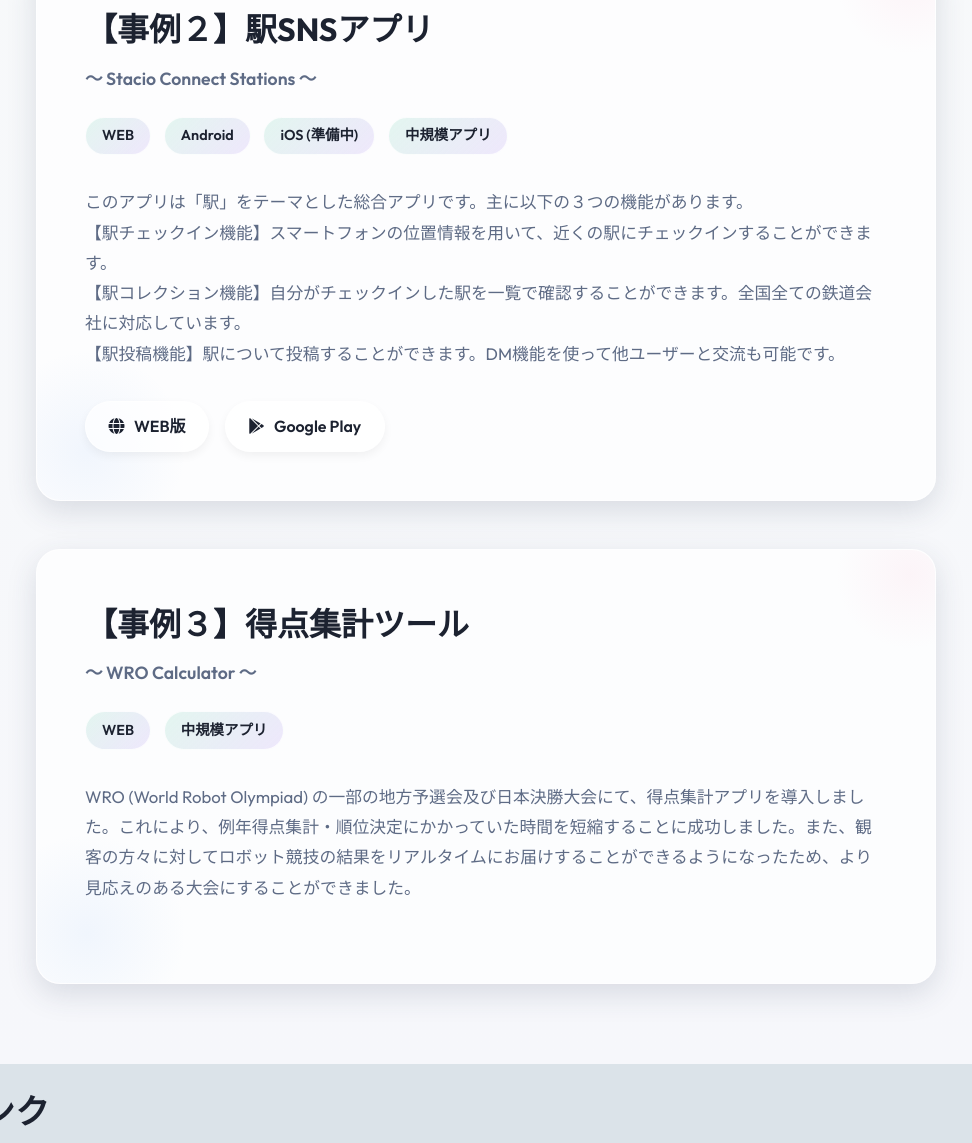
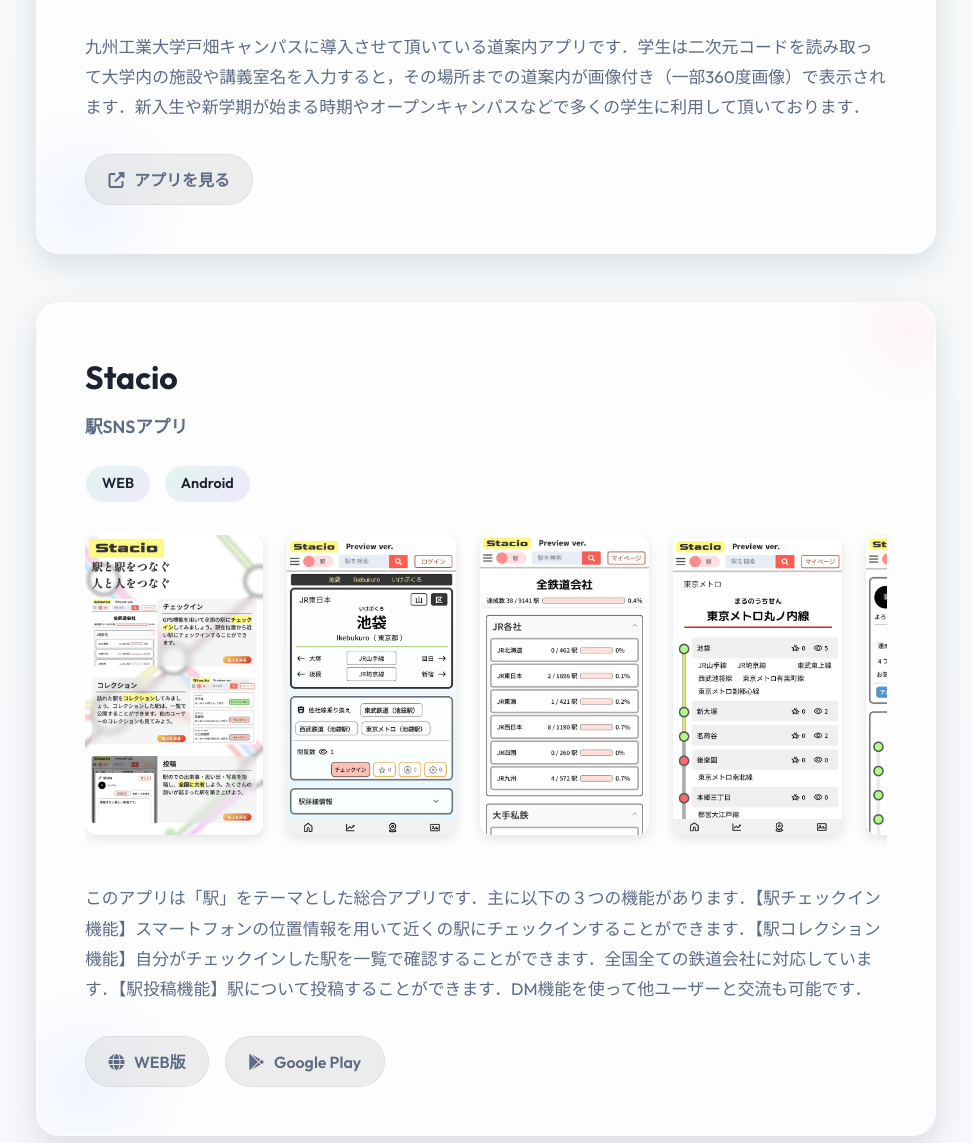
Before and after one commit to f3k-dev/f3k-dev.github.io, a plain HTML site: page portfolio.html in a window 1280 px wide. Shown: the part 865-2008 px from the top of the page, without its empty margins (154-1126 px from the left). Drawn offline with Linux system fonts and the light colour scheme.

Commit message:
add: portfolio img

```diff
--- a/portfolio.html
+++ b/portfolio.html
@@ -39,76 +39,99 @@
     <section class="section section--portfolio-page">
         <div class="container">
             <div class="portfolio-header animated-item" data-animation="fade-in-up" data-delay="0.1s">
-                <h1 class="section__title" data-ja="開発事例" data-en="Products & Works">開発事例</h1>
-                <p class="lead" data-ja="Stacio等で開発したサービス・アプリの一例をご紹介します。"
-                    data-en="Here are some examples of services and applications developed at Stacio and others."></p>
+                <h1 class="section__title" data-ja="Portfolio" data-en="Portfolio"></h1>
+                <p class="lead" data-ja="開発したサービス・アプリの一例をご紹介します."
+                    data-en="Here are some examples of services and applications I have developed."></p>
             </div>
 
             <div class="project-list">
-                <!-- Project 1 -->
+
+
+                <!-- Project 1 -------------------------------------------------------->
                 <article class="project-card glass animated-item" data-animation="fade-in-up" data-delay="0.2s">
                     <div class="project-card__content">
-                        <h2 class="project-title" data-ja="【事例１】大学構内道案内アプリ" data-en="[Case 1] Campus Navigator"></h2>
-                        <p class="project-subtitle">〜 Campus Navigator 〜</p>
+                        <h2 class="project-title" data-ja="Kyutech Campus Navigator" data-en="Kyutech Campus Navigator">
+                        </h2>
+                        <p class="project-subtitle" data-ja="大学構内道案内サービス" data-en="Campus Navigation Service"></p>
                         <div class="project-tags">
                             <span class="tag">WEB</span>
-                            <span class="tag">小規模アプリ</span>
+                        </div>
+                        <div class="project-images">
+                            <img src="assets/portfolio/kcn1.png" alt="Campus Navigator Screenshot 1">
+                            <img src="assets/portfolio/kcn2.png" alt="Campus Navigator Screenshot 2">
+                            <img src="assets/portfolio/kcn3.png" alt="Campus Navigator Screenshot 3">
                         </div>
                         <p class="project-desc"
-                            data-ja="このアプリは現在、九州工業大学戸畑キャンパスに導入させて頂いております。二次元コードを読み取って大学内の施設や講義室名を入力すると、その場所までの道案内が画像付きで表示されます。研究室の検索やタグ検索にも対応しています。新入生や新学期が始まる時期に多くの学生に利用して頂いております。"
-                            data-en="Currently introduced at the Tobata Campus of Kyushu Institute of Technology. By scanning a 2D code and entering the name of a facility or lecture room, directions to that location are displayed with images.">
+                            data-ja="九州工業大学戸畑キャンパスに導入させて頂いている道案内アプリです．学生は二次元コードを読み取って大学内の施設や講義室名を入力すると，その場所までの道案内が画像付き（一部360度画像）で表示されます．新入生や新学期が始まる時期やオープンキャンパスなどで多くの学生に利用して頂いております．"
+                            data-en="This is a navigation app currently introduced at the Kyutech Tobata Campus. By scanning a 2D code and entering the name of a facility or lecture room, students are guided to their destination with images (including some 360-degree views). It is widely used by many students, especially freshmen, during the start of the new semester and at open campuses.">
                         </p>
                         <div class="project-links">
                             <a href="http://fk-exp.com/kyutech-navi/guide" target="_blank" rel="noopener"
-                                class="pill-link">
+                                class="pill-link disabled">
                                 <i class="fa-solid fa-external-link-alt"></i> アプリを見る
                             </a>
                         </div>
                     </div>
                 </article>
 
-                <!-- Project 2 -->
+                <!-- Project 2 -------------------------------------------------------->
                 <article class="project-card glass animated-item" data-animation="fade-in-up" data-delay="0.3s">
                     <div class="project-card__content">
-                        <h2 class="project-title" data-ja="【事例２】駅SNSアプリ" data-en="[Case 2] Station SNS App"></h2>
-                        <p class="project-subtitle">〜 Stacio Connect Stations 〜</p>
+                        <h2 class="project-title" data-ja="Stacio" data-en="Stacio"></h2>
+                        <p class="project-subtitle" data-ja="駅SNSアプリ" data-en="Station SNS App"></p>
                         <div class="project-tags">
                             <span class="tag">WEB</span>
                             <span class="tag">Android</span>
-                            <span class="tag">iOS (準備中)</span>
-                            <span class="tag">中規模アプリ</span>
                         </div>
-                        <p class="project-desc" data-ja="このアプリは「駅」をテーマとした総合アプリです。主に以下の３つの機能があります。
-【駅チェックイン機能】スマートフォンの位置情報を用いて、近くの駅にチェックインすることができます。
-【駅コレクション機能】自分がチェックインした駅を一覧で確認することができます。全国全ての鉄道会社に対応しています。
-【駅投稿機能】駅について投稿することができます。DM機能を使って他ユーザーと交流も可能です。"
-                            data-en="A comprehensive app themed around 'Stations'. Key features include Station Check-in using location, Station Collection of all train companies nationwide, and a Station Posting feature.">
+                        <div class="project-images">
+                            <img src="assets/portfolio/stacio1.png" alt="Stacio Screenshot 1">
+                            <img src="assets/portfolio/stacio2.webp" alt="Stacio Screenshot 2">
+                            <img src="assets/portfolio/stacio3.webp" alt="Stacio Screenshot 3">
+                            <img src="assets/portfolio/stacio4.webp" alt="Stacio Screenshot 4">
+                            <img src="assets/portfolio/stacio5.webp" alt="Stacio Screenshot 5">
+                        </div>
+                        <p class="project-desc"
+                            data-ja="このアプリは「駅」をテーマとした総合アプリです．主に以下の３つの機能があります．【駅チェックイン機能】スマートフォンの位置情報を用いて近くの駅にチェックインすることができます．【駅コレクション機能】自分がチェックインした駅を一覧で確認することができます．全国全ての鉄道会社に対応しています．【駅投稿機能】駅について投稿することができます．DM機能を使って他ユーザーと交流も可能です．"
+                            data-en="This is a comprehensive app themed around 'stations'. It mainly features the following three functions: [Station Check-in] You can check in at nearby stations using your smartphone's location information. [Station Collection] You can view a list of stations you have checked in at. It supports all railway companies nationwide. [Station Post] You can post about stations and interact with other users via the direct message function.">
                         </p>
                         <div class="project-links">
-                            <a href="https://stacio.jp/home" target="_blank" rel="noopener" class="pill-link"><i
-                                    class="fa-solid fa-globe"></i> WEB版</a>
+                            <a href="https://stacio.jp/home" target="_blank" rel="noopener"
+                                class="pill-link disabled"><i class="fa-solid fa-globe"></i> WEB版</a>
                             <a href="https://play.google.com/store/apps/details?id=jp.stacio.twa" target="_blank"
-                                rel="noopener" class="pill-link"><i class="fa-brands fa-google-play"></i> Google
+                                rel="noopener" class="pill-link disabled"><i class="fa-brands fa-google-play"></i>
+                                Google
                                 Play</a>
                         </div>
                     </div>
                 </article>
 
-                <!-- Project 3 -->
+                <!-- Project 3 -------------------------------------------------------->
                 <article class="project-card glass animated-item" data-animation="fade-in-up" data-delay="0.4s">
                     <div class="project-card__content">
-                        <h2 class="project-title" data-ja="【事例３】得点集計ツール" data-en="[Case 3] Score Calculator"></h2>
-                        <p class="project-subtitle">〜 WRO Calculator 〜</p>
+                        <h2 class="project-title" data-ja="WRO Calculator" data-en="WRO Calculator"></h2>
+                        <p class="project-subtitle" data-ja="ロボット競技会得点集計システム"
+                            data-en="Robot Competition Score Calculation System"></p>
                         <div class="project-tags">
                             <span class="tag">WEB</span>
-                            <span class="tag">中規模アプリ</span>
+                        </div>
+                        <div class="project-images">
+                            <img src="assets/portfolio/wro1.png" alt="WRO Calculator Screenshot 1">
+                            <img src="assets/portfolio/wro2.png" alt="WRO Calculator Screenshot 2">
+                            <img src="assets/portfolio/wro3.png" alt="WRO Calculator Screenshot 3">
+                            <img src="assets/portfolio/wro4.png" alt="WRO Calculator Screenshot 4">
                         </div>
                         <p class="project-desc"
-                            data-ja="WRO (World Robot Olympiad) の一部の地方予選会及び日本決勝大会にて、得点集計アプリを導入しました。これにより、例年得点集計・順位決定にかかっていた時間を短縮することに成功しました。また、観客の方々に対してロボット競技の結果をリアルタイムにお届けすることができるようになったため、より見応えのある大会にすることができました。"
-                            data-en="Introduced at WRO regional qualifiers and Japan finals. Successfully reduced time for score calculation and provided real-time results to audiences.">
+                            data-ja="WRO (World Robot Olympiad) の一部の地方予選会及びJapan決勝大会にて，得点集計アプリを導入しました．これにより例年得点集計・順位決定にかかっていた時間を大幅に短縮することに成功しました．また観客の方々に対してロボット競技の結果をリアルタイムにお届けすることができるようになったため，より見応えのある大会にすることができました．"
+                            data-en="We introduced a score calculation app at some regional qualifiers and the Japan finals of the WRO (World Robot Olympiad). This successfully and significantly reduced the time conventionally required for score aggregation and ranking determination. Furthermore, by delivering the results of the robotics competition to the audience in real-time, we were able to make the tournament even more spectacular.">
                         </p>
+                        <div class="project-links">
+                            <a href="#" target="_blank" rel="noopener" class="pill-link disabled">
+                                <i class="fa-solid fa-external-link-alt"></i> アプリを見る
+                            </a>
+                        </div>
                     </div>
                 </article>
+                <!-- Project i -------------------------------------------------------->
 
             </div>
         </div>
--- a/styles/portfolio.css
+++ b/styles/portfolio.css
@@ -123,16 +123,14 @@
     .portfolio-cover {
         flex-direction: column;
         padding: 2rem;
-        text-align: center;
     }
 
     .portfolio-cover__content p {
-        margin: 0 auto 2rem;
+        margin-bottom: 2rem;
     }
 
     .portfolio-cover__visual {
-        width: 100%;
-        height: 200px;
+        display: none;
     }
 }
 
@@ -253,6 +251,46 @@
     border: 1px solid rgba(255, 255, 255, 0.8);
 }
 
+.project-images {
+    display: flex;
+    gap: 1.5rem;
+    overflow-x: auto;
+    padding-bottom: 1rem;
+    margin-bottom: 2rem;
+    scroll-snap-type: x mandatory;
+    scroll-behavior: smooth;
+    -webkit-overflow-scrolling: touch;
+}
+
+.project-images::-webkit-scrollbar {
+    height: 8px;
+}
+
+.project-images::-webkit-scrollbar-track {
+    background: rgba(0, 0, 0, 0.05);
+    border-radius: 4px;
+}
+
+.project-images::-webkit-scrollbar-thumb {
+    background: var(--primary);
+    border-radius: 4px;
+}
+
+.project-images::-webkit-scrollbar-thumb:hover {
+    background: var(--iris);
+}
+
+.project-images img {
+    height: 300px;
+    width: auto;
+    border-radius: 12px;
+    object-fit: cover;
+    box-shadow: 0 4px 12px rgba(0, 0, 0, 0.1);
+    scroll-snap-align: start;
+    flex-shrink: 0;
+    background: #fff;
+}
+
 .project-desc {
     font-size: 1.05rem;
     color: var(--muted);
@@ -282,10 +320,19 @@
     box-shadow: 0 4px 10px rgba(0, 0, 0, 0.05);
 }
 
-.pill-link:hover {
+.pill-link:not(.disabled):hover {
     background: #fff;
     transform: translateY(-2px);
     box-shadow: 0 8px 20px rgba(183, 148, 244, 0.2);
+}
+
+.pill-link.disabled {
+    background: rgba(200, 200, 200, 0.3);
+    color: var(--muted);
+    border-color: rgba(200, 200, 200, 0.4);
+    cursor: not-allowed;
+    pointer-events: none;
+    box-shadow: none;
 }
 
 @media (max-width: 768px) {
```
Also changed, not shown: index.html (+11 -5 lines), assets/portfolio/kcn1.png (renamed from assets/ portfolio/kcn1.png), assets/portfolio/kcn2.png (renamed from assets/ portfolio/kcn2.png), assets/portfolio/kcn3.png (renamed from assets/ portfolio/kcn3.png), assets/portfolio/stacio1.png (renamed from assets/ portfolio/stacio1.png), assets/portfolio/stacio2.webp (renamed from assets/ portfolio/stacio2.webp), assets/portfolio/stacio3.webp (renamed from assets/ portfolio/stacio3.webp), assets/portfolio/stacio4.webp (renamed from assets/ portfolio/stacio4.webp), assets/portfolio/stacio5.webp (renamed from assets/ portfolio/stacio5.webp), assets/portfolio/wro1.png (renamed from assets/ portfolio/wro1.png), assets/portfolio/wro2.png (renamed from assets/ portfolio/wro2.png), assets/portfolio/wro3.png (renamed from assets/ portfolio/wro3.png), assets/portfolio/wro4.png (renamed from assets/ portfolio/wro4.png).
